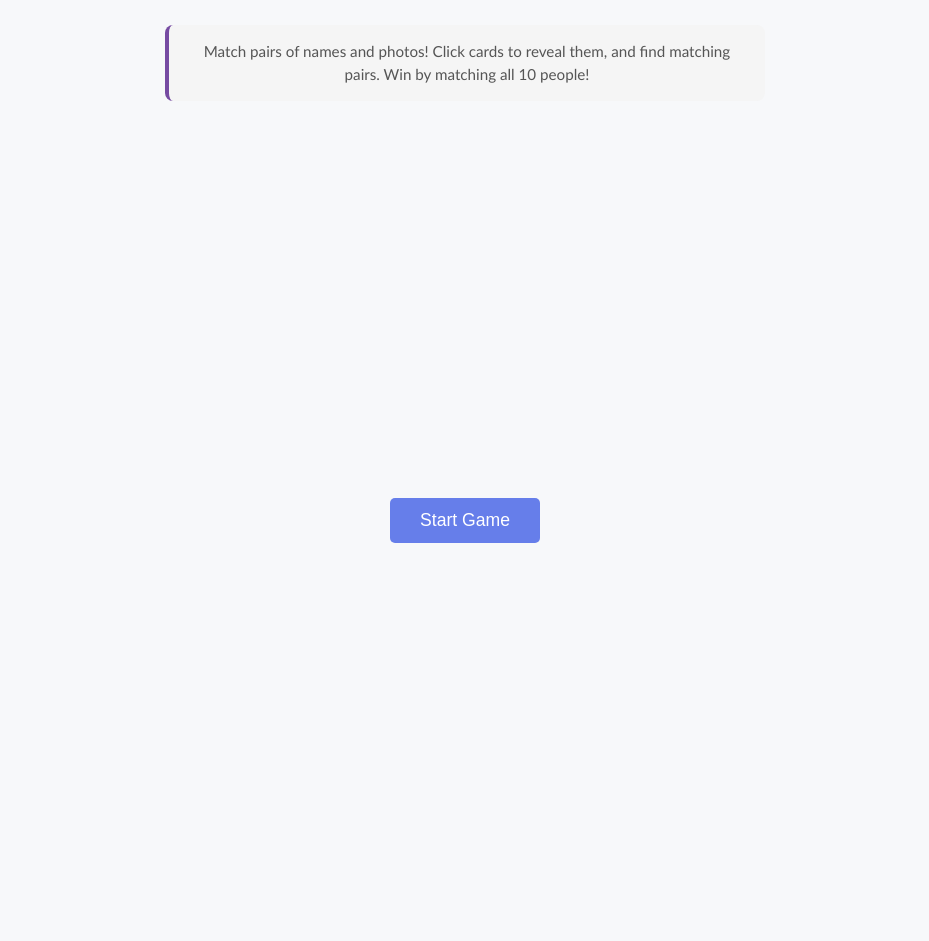
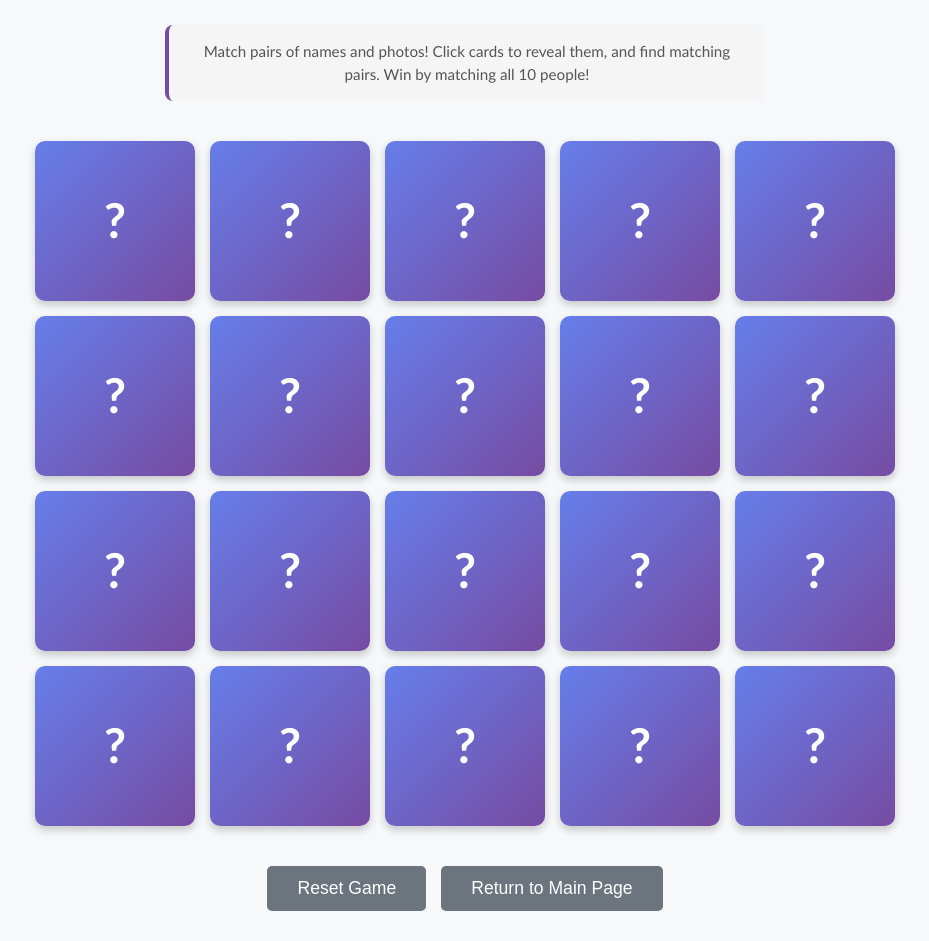
Before and after one commit to JvandeKraats/PeopleFirst-TheGame, a Vue app: page /#/memory in a window 1280 px wide. Shown: the part 66-1007 px from the top of the page, without its empty margins (175-1104 px from the left). Built offline with nearby package versions, Linux system fonts and the light colour scheme.

Commit message:
feat: enhance memory game with navigation and win screen improvements

```diff
--- a/src/views/MemoryGameView.vue
+++ b/src/views/MemoryGameView.vue
@@ -6,14 +6,11 @@
       <p>Match pairs of names and photos! Click cards to reveal them, and find matching pairs. Win by matching all 10 people!</p>
     </div>
 
-    <div v-if="!gameStarted" class="start-screen">
-      <button @click="startGame" class="btn btn-primary">Start Game</button>
-    </div>
-
-    <div v-else-if="gameWon" class="win-screen">
+    <div v-if="gameWon" class="win-screen">
       <h3>🎉 Congratulations! You won! 🎉</h3>
       <p>You matched all pairs!</p>
       <button @click="resetGame" class="btn btn-primary">Play Again</button>
+      <button @click="goToMainPage" class="btn btn-secondary ml-3">Return to Main Page</button>
     </div>
 
     <div v-else class="game-board">
@@ -39,6 +36,7 @@
         </div>
       </div>
       <button @click="resetGame" class="btn btn-secondary mt-3">Reset Game</button>
+      <button @click="goToMainPage" class="btn btn-secondary ml-3">Return to Main Page</button>
     </div>
   </div>
 </template>
@@ -65,6 +63,9 @@ export default {
       gameStarted: false,
       gameWon: false,
     };
+  },
+  mounted() {
+    this.startGame();
   },
   methods: {
     async loadPeopleData() {
@@ -183,6 +184,10 @@ export default {
       this.gameWon = false;
       this.isChecking = false;
     },
+
+    goToMainPage() {
+      this.$router.push('/');
+    },
   },
 };
 </script>
@@ -198,6 +203,20 @@ export default {
 h2 {
   margin-bottom: 20px;
   font-size: 2rem;
+  color: #333;
+}
+
+@media (prefers-color-scheme: dark) {
+  h2 {
+    color: rgba(255, 255, 255, 0.92);
+  }
+}
+
+:root[data-theme="dark"] h2 {
+  color: rgba(255, 255, 255, 0.92);
+}
+
+:root[data-theme="light"] h2 {
   color: #333;
 }
 
@@ -350,6 +369,10 @@ h2 {
   margin-top: 20px;
 }
 
+.ml-3 {
+  margin-left: 15px;
+}
+
 @media (max-width: 768px) {
   .memory-grid {
     grid-template-columns: repeat(4, 1fr);
```
